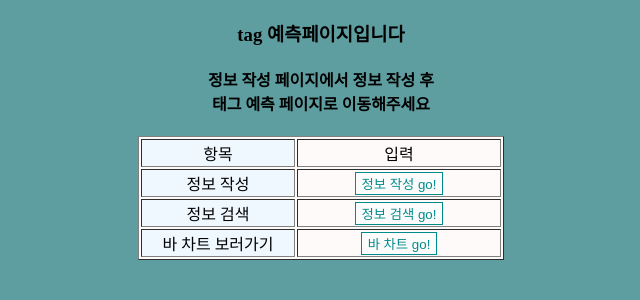
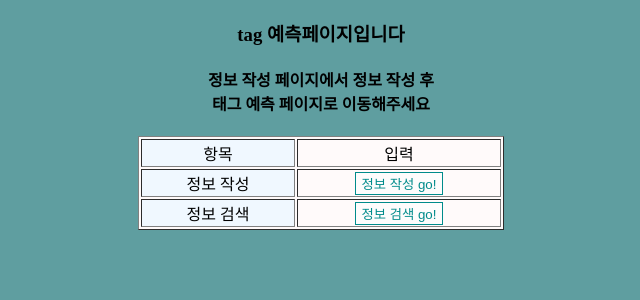
Before and after one commit to WoojinJeonkr/ShoppingMallML, a Django app: page / in a window 1280 px wide. Shown: the top 300 px of the page, without its empty margins (319-959 px from the left). Run offline with Django 3.2, Linux system fonts and the light colour scheme.

Commit message:
코드 수정

```diff
--- a/templates/tag/index.html
+++ b/templates/tag/index.html
@@ -57,14 +57,6 @@
             </a>
         </td>
     </tr>
-    <tr>
-        <td class="c1">바 차트 보러가기</td>
-        <td width="200">
-            <a href="/chart/chart2">
-                <button>바 차트 go!</button>
-            </a>
-        </td>
-    </tr>
 </table>
 </body>
 </html>
```
